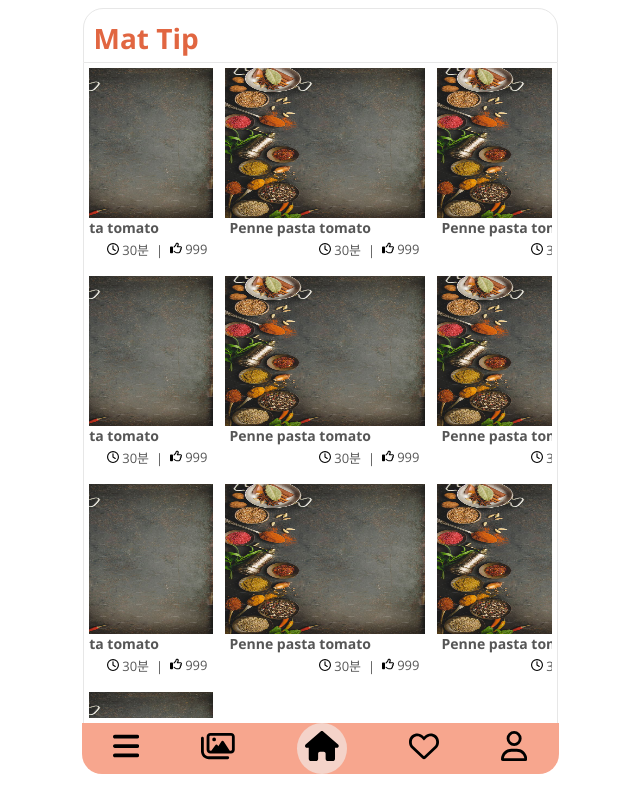
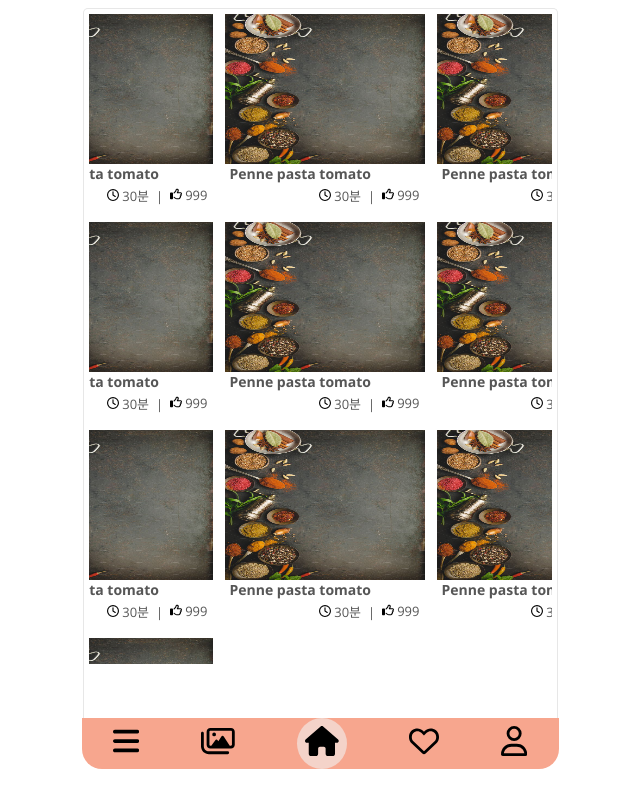
Before and after one commit to minjuice1/mattip, a Next.js app: page /recipe/all in a window 1280 px wide. Shown: the whole page, without its empty margins (320-960 px from the left). Built offline with nearby package versions, Linux system fonts and the light colour scheme.

Commit message:
format,remove / style : layout 컴포넌트 - header 삭제 후 스타일 정리

```diff
--- a/src/components/common/container/index.module.css
+++ b/src/components/common/container/index.module.css
@@ -1,6 +1,10 @@
 .container {
 	width: 475px;
 	padding: 5px;
+	border-top: 1px solid #e7e7e7;
 	border-right: 1px solid #e7e7e7;
 	border-left: 1px solid #e7e7e7;
+	border-top-left-radius: 5px;
+	border-top-right-radius: 5px;
+	overflow-y: scroll;
 }
--- a/src/components/common/container/index.tsx
+++ b/src/components/common/container/index.tsx
@@ -4,7 +4,7 @@ import styles from "./index.module.css";
 const Card = (props: PropsWithChildren) => {
 	return (
 		<>
-			<header className={styles.container}>{props.children}</header>
+			<div className={styles.container}>{props.children}</div>
 		</>
 	);
 };
--- a/src/components/layout/header/index.module.css
+++ /dev/null
@@ -1,24 +0,0 @@
-.container {
-	display: flex;
-	justify-content: center;
-	width: 100%;
-	height: 55px;
-}
-
-.logoBox {
-	width: 475px;
-	border: 1px solid #e7e7e7;
-	border-top-left-radius: 20px;
-	border-top-right-radius: 20px;
-}
-
-.logo {
-	display: flex;
-	align-items: center;
-	color: #e16641;
-	font-size: 28px;
-	font-weight: 600;
-	margin: 10px;
-	text-decoration: none;
-	cursor: pointer;
-}
--- a/src/components/layout/header/index.tsx
+++ /dev/null
@@ -1,16 +0,0 @@
-import Link from "next/link";
-import styles from "./index.module.css";
-
-const Header = () => {
-	return (
-		<header className={styles.container}>
-			<div className={styles.logoBox}>
-				<Link href='/' className={styles.logo}>
-					Mat Tip
-				</Link>
-			</div>
-		</header>
-	);
-};
-
-export default Header;
--- a/src/components/layout/index.module.css
+++ b/src/components/layout/index.module.css
@@ -3,7 +3,7 @@
 	display: flex;
 	justify-content: center;
 	width: 100%;
-	height: calc(100vh - 140px);
+	height: calc(100vh - 90px);
 }
 
 .bg {
--- a/src/components/layout/index.tsx
+++ b/src/components/layout/index.tsx
@@ -1,6 +1,5 @@
 import { PropsWithChildren } from "react";
 import { useRouter } from "next/router";
-import Header from "./header/index";
 import Nav from "./nav/index";
 import Container from "../common/container/index";
 
@@ -27,7 +26,6 @@ const Layout = (props: PropsWithChildren) => {
 				</>
 			) : (
 				<>
-					<Header />
 					<main className={styles.container}>
 						<Container>{props.children}</Container>
 					</main>
```
